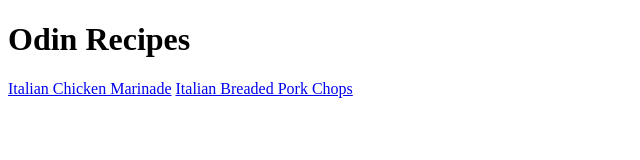
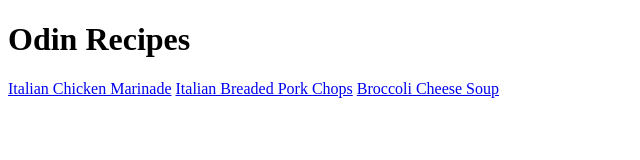
Before and after one commit to jhnptrck/odin-recipes, a plain HTML site: page index.html in a window 1280 px wide. Shown: the whole page, without its empty margins (0-640 px from the left). Drawn offline with Linux system fonts and the light colour scheme.

Commit message:
link the third page

```diff
--- a/index.html
+++ b/index.html
@@ -10,5 +10,6 @@
     <h1>Odin Recipes</h1>
     <a href="./recipes/italian-chicken-marinade.html">Italian Chicken Marinade</a>
     <a href="./recipes/italian-breaded-pork-chops.html">Italian Breaded Pork Chops</a>
+    <a href="./recipes/broccoli-cheese-soup.html">Broccoli Cheese Soup</a>
 </body>
 </html>
```
